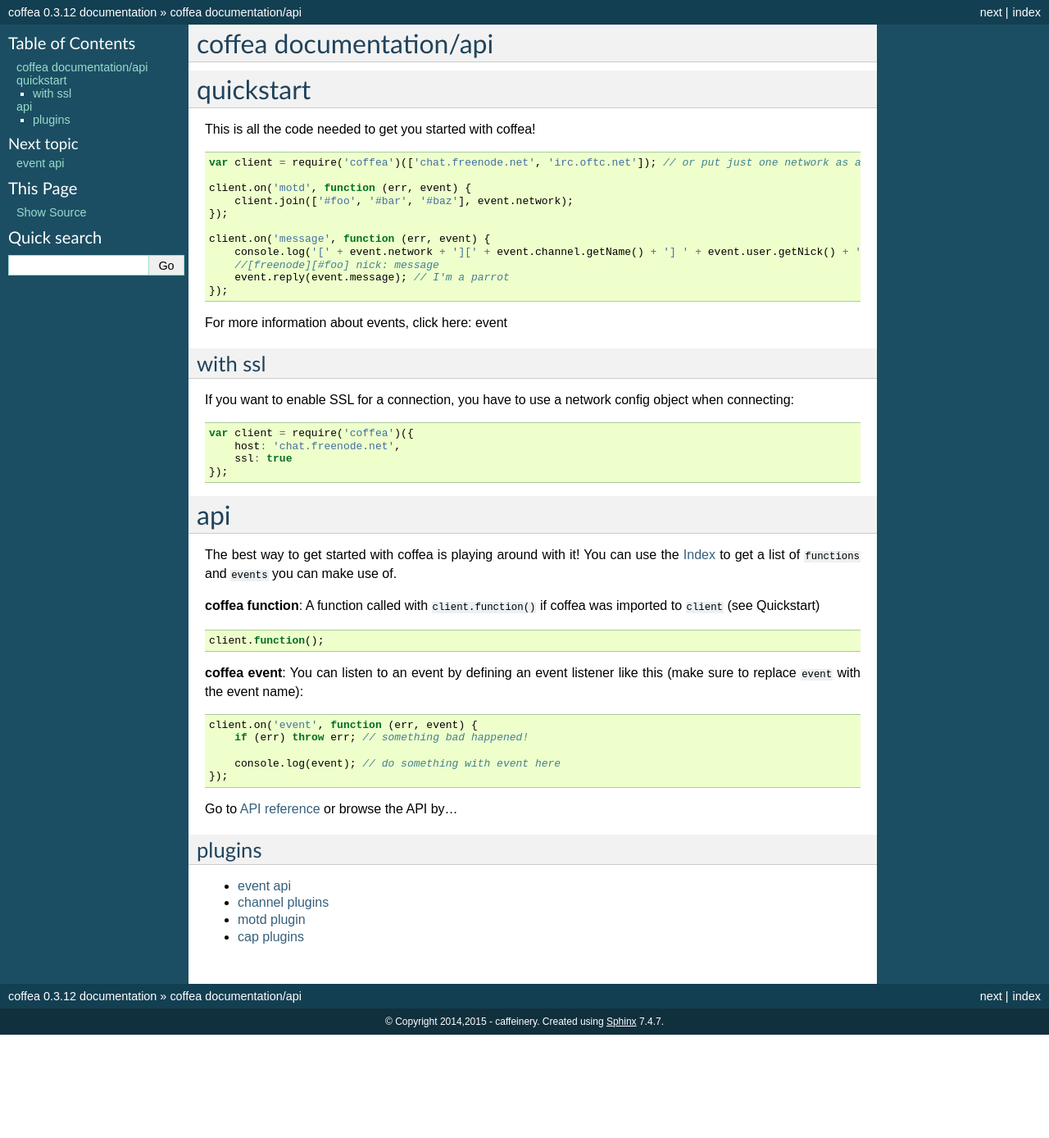
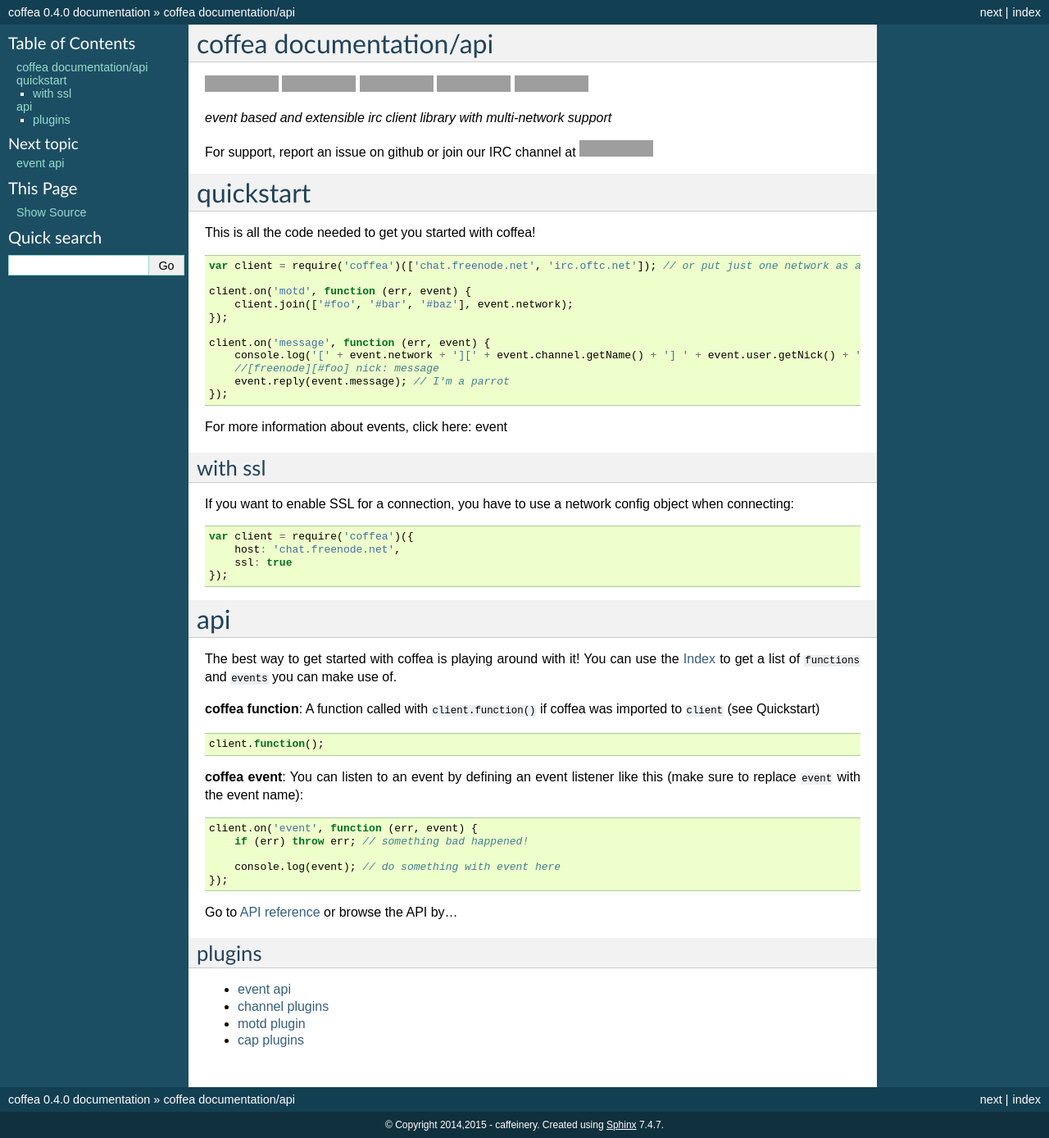
Before and after one commit to caffeinery/coffea-docs, a Sphinx documentation site: the page built from source/index.rst, in a window 1280 px wide. Shown: the whole page at 82% size. Built offline with Sphinx 7.4.7, drawn with Linux system fonts in a browser that asks for light colours; pages that are not in the unit, such as notebooks, are missing from menus; before the commit the page ends 1262 px from its top, so only the background shows below that; grey boxes are pictures that could not be loaded.

Commit message:
update conf.py, index.rst

```diff
--- a/source/conf.py
+++ b/source/conf.py
@@ -55,9 +55,9 @@
 # built documents.
 #
 # The short X.Y version.
-version = '0.3.12'
+version = '0.4.0'
 # The full version, including alpha/beta/rc tags.
-release = '0.3.12'
+release = '0.4.0'
 
 # The language for content autogenerated by Sphinx. Refer to documentation
 # for a list of supported languages.
@@ -200,7 +200,7 @@
 # (source start file, target name, title,
 #  author, documentclass [howto, manual, or own class]).
 latex_documents = [
-  ('index', 'coffea.tex', 'coffea Documentation',
+  ('index', 'coffea.tex', 'coffea docs',
    '-', 'manual'),
 ]
 
@@ -230,7 +230,7 @@
 # One entry per manual page. List of tuples
 # (source start file, name, description, authors, manual section).
 man_pages = [
-    ('index', 'coffea', 'coffea Documentation',
+    ('index', 'coffea', 'coffea docs',
      ['-'], 1)
 ]
 
@@ -244,9 +244,9 @@
 # (source start file, target name, title, author,
 #  dir menu entry, description, category)
 texinfo_documents = [
-  ('index', 'coffea', 'coffea Documentation',
-   '-', 'coffea', 'One line description of project.',
-   'Miscellaneous'),
+  ('index', 'coffea', 'coffea docs',
+   '-', 'coffea', 'event based and extensible irc client library with multi-network support',
+   'Development'),
 ]
 
 # Documents to append as an appendix to all manuals.
@@ -266,9 +266,9 @@
 
 # Bibliographic Dublin Core info.
 epub_title = 'coffea'
-epub_author = '-'
+epub_author = 'Daniel Bugl'
 epub_publisher = '-'
-epub_copyright = '2014, -'
+epub_copyright = '2014,2015 - caffeinery'
 
 # The basename for the epub file. It defaults to the project name.
 #epub_basename = 'coffea'
--- a/source/index.rst
+++ b/source/index.rst
@@ -1,5 +1,26 @@
 coffea documentation/api
 ========================
+
+|NPM version (>=0.4)| |Build Status| |Dependencies| |Documentation
+Status| |Code Climate|
+
+.. |NPM version (>=0.4)| image:: http://img.shields.io/npm/v/coffea.svg?style=flat-square
+   :target: http://browsenpm.org/package/coffea
+.. |Build Status| image:: http://img.shields.io/travis/caffeinery/coffea/master.svg?style=flat-square
+   :target: https://travis-ci.org/caffeinery/coffea
+.. |Dependencies| image:: https://img.shields.io/david/caffeinery/coffea.svg?style=flat-square
+   :target: https://david-dm.org/caffeinery/coffea
+.. |Documentation Status| image:: https://readthedocs.org/projects/coffea/badge/?style=flat-square&version=latest
+   :target: https://readthedocs.org/projects/coffea/?badge=latest
+.. |Code Climate| image:: http://img.shields.io/codeclimate/github/caffeinery/coffea.svg?style=flat-square
+   :target: https://codeclimate.com/github/caffeinery/coffea
+
+`event based and extensible irc client library with multi-network support`
+
+For support, report an issue on github or join our IRC channel at |##caffeinery @ chat.freenode.net|_
+
+.. |##caffeinery @ chat.freenode.net| image:: https://img.shields.io/badge/IRC-irc.freenode.net%23%23caffeinery-00a8ff.svg?style=flat-square
+.. _##caffeinery @ chat.freenode.net: https://webchat.freenode.net/?channels=%23%23caffeinery&uio=d4
 
 quickstart
 ==========
```
